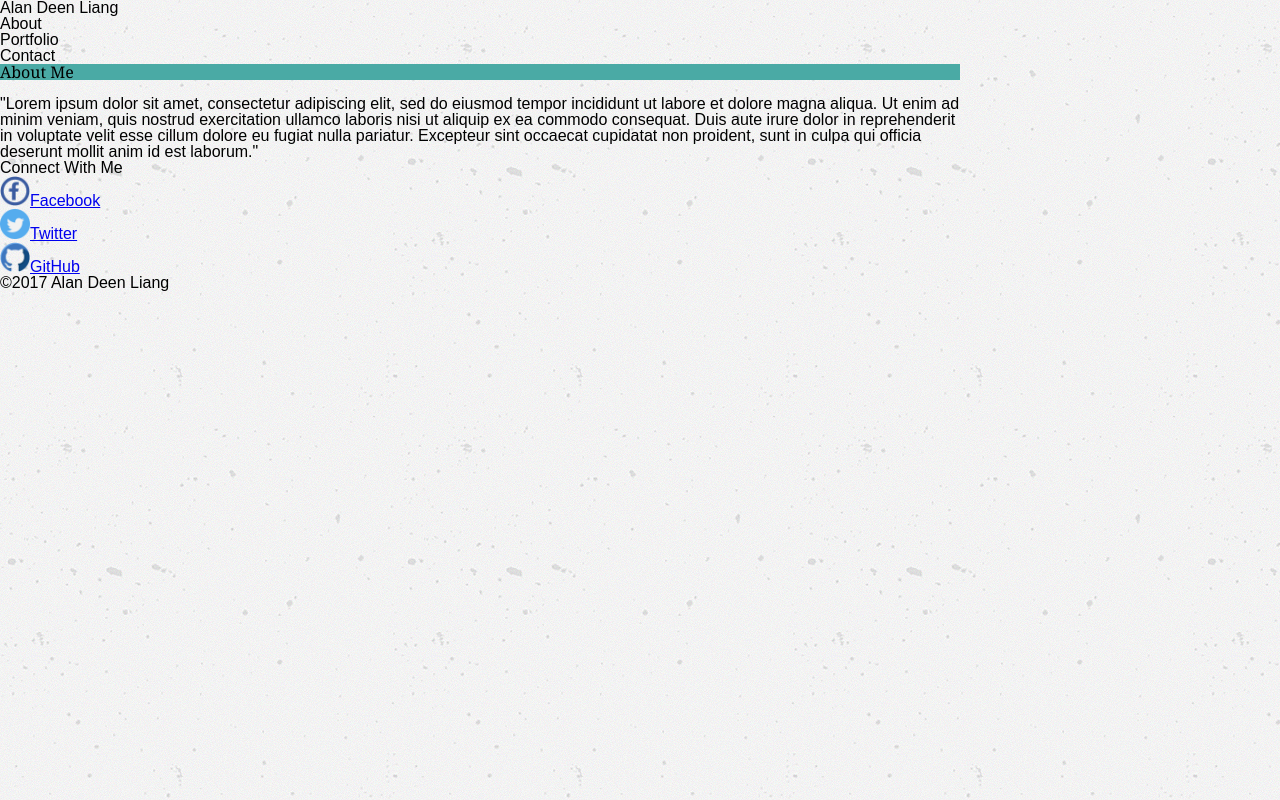
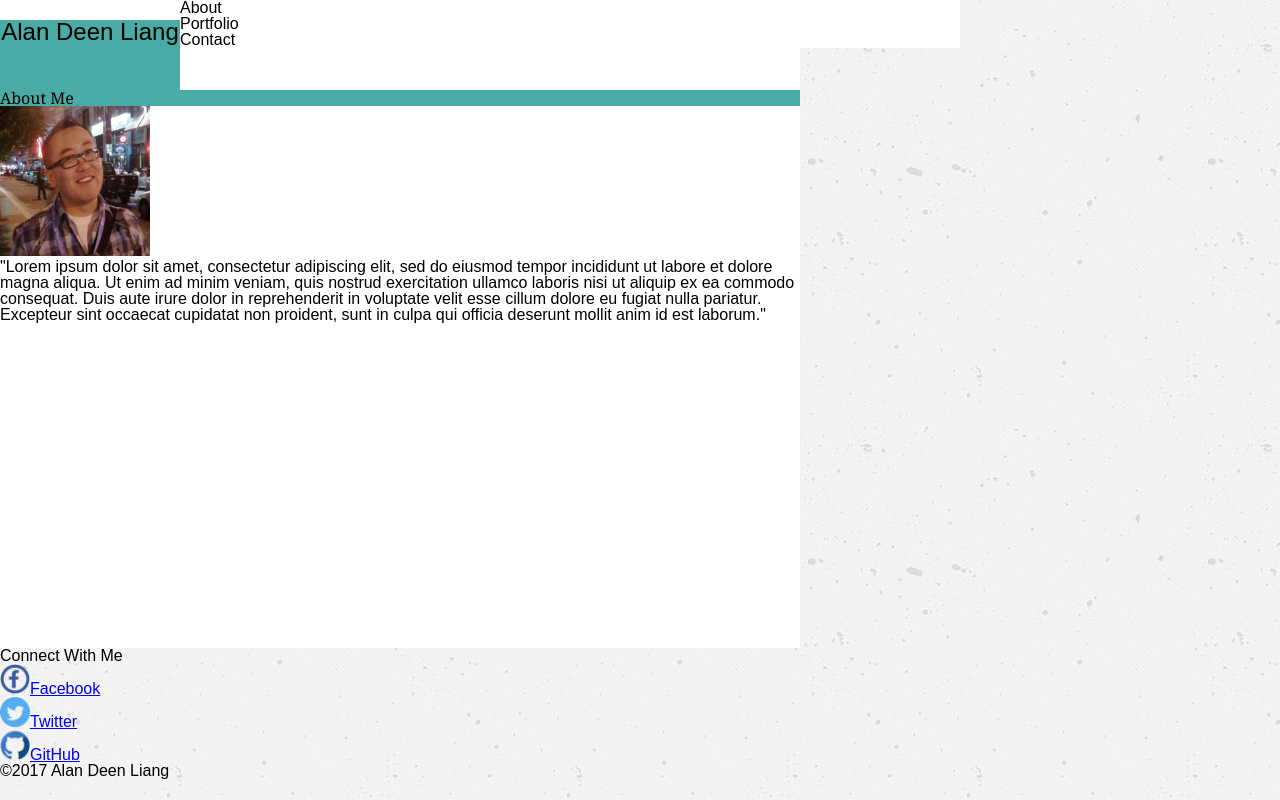
Before and after one commit to alanDliang/Basic-Portfolio, a plain HTML site: page index.html in a window 1280 px wide. Drawn offline with Linux system fonts and the light colour scheme; files whose address does not match are found by name.

Commit message:
new update

```diff
--- a/assets/css/style.css
+++ b/assets/css/style.css
@@ -10,19 +10,33 @@ body {
 }
 
 header {
+	background-color: #4aaaa5;
+	width: 180px;
+	height: 70px;
+	margin-top: 20px;
+	font-size: 24px;
+	text-align: center;
+	float: left;
+}
+
+h1 {
+	clear: both;
+    background-color: #4aaaa5;
+    font-family: 'Georgia', Times, Times New Roman, serif;
+}
+
+section {
+	background-color: white;
+	width: 800px;
+	height: 600px;
+}
+nav {
+	background-color: white;
+
 
 }
 
-h1 {
-    background-color: #4aaaa5;
-    font-family: 'Georgia', Times, Times New Roman, serif;
-
+.connect {
+	width: 270px;
+	background-color: white;
 }
-
-nav {
-
-}
-
-aside {
-	width: 270px;
-}
--- a/index.html
+++ b/index.html
@@ -17,7 +17,7 @@
 
 <section>
 	<h1>About Me</h1>
-	<img src="">
+	<img src="assets/images/alan.jpg" alt="profile pic" height="150" width ="150"">
 	<p>"Lorem ipsum dolor sit amet, consectetur adipiscing elit, sed do eiusmod tempor incididunt ut labore et dolore magna aliqua. Ut enim ad minim veniam, quis nostrud exercitation ullamco laboris nisi ut aliquip ex ea commodo consequat. Duis aute irure dolor in reprehenderit in voluptate velit esse cillum dolore eu fugiat nulla pariatur. Excepteur sint occaecat cupidatat non proident, sunt in culpa qui officia deserunt mollit anim id est laborum."</p>
 </section>
 
```
Also changed, not shown: assets/images/alan.jpg (added), assets/images/facebook.jpg (deleted).
